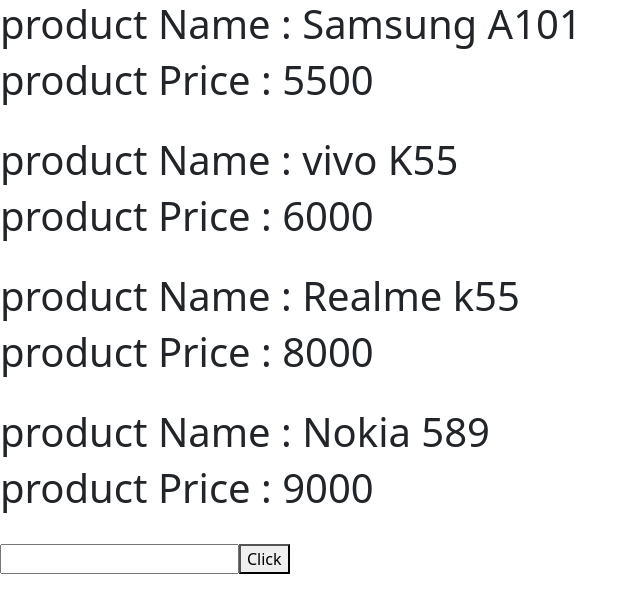
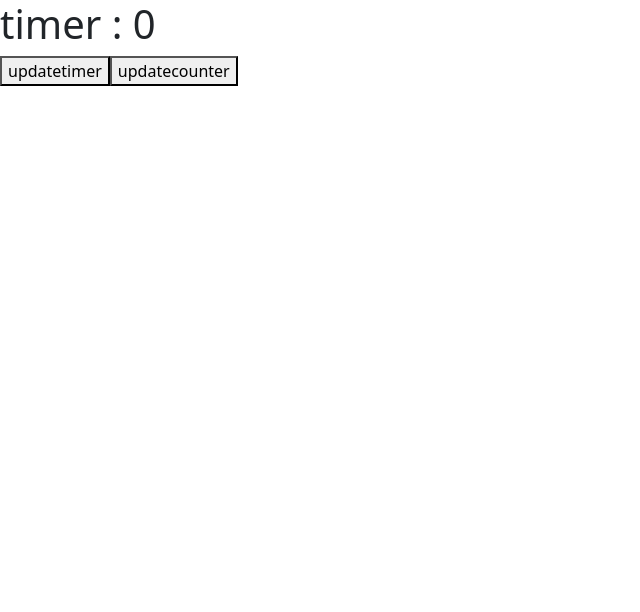
Before and after one commit to sainath-07/reactClasses, a React (Create React App) app: page / in a window 1280 px wide. Shown: the top 612 px of the page, without its empty margins (0-640 px from the left). Built offline with nearby package versions, Linux system fonts and the light colour scheme.

Commit message:
useeffect

```diff
--- a/src/App.js
+++ b/src/App.js
@@ -1,4 +1,4 @@
-import Statehookarray from "./ReactCourse/Hook/useState/statehookarray"
+import Useeffect from "./ReactCourse/Hook/useEffect/useeffect"
 
 
 
@@ -6,7 +6,7 @@
 const Ui = () => {
 
  return(
-            <Statehookarray/>
+            <Useeffect/>
   )
 }
 
--- /dev/null
+++ b/src/ReactCourse/Hook/useEffect/useeffect.jsx
@@ -0,0 +1,31 @@
+import { useEffect, useState } from "react";
+
+const Useeffect=()=>{
+
+    const [time,updatetimer]=useState(0)
+    const [counter,updatecounter]=useState(0)
+     useEffect(()=>{
+        console.log("inside the useeffect")
+    },[counter])
+
+    return(
+        <>
+        <h1>timer : {time+counter}</h1>
+        {console.log("inside component")}
+
+        <button onClick={()=>{
+                   updatetimer(time+1)
+         }}>updatetimer
+         </button>
+
+
+        <button onClick={()=>{
+
+                   updatecounter(counter+1)
+         }}>updatecounter
+         </button>
+        </>
+    )
+
+}
+export default Useeffect;
```
